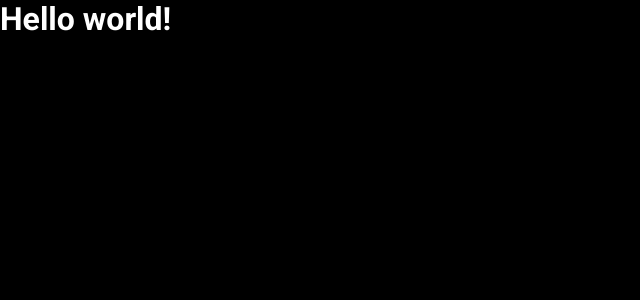
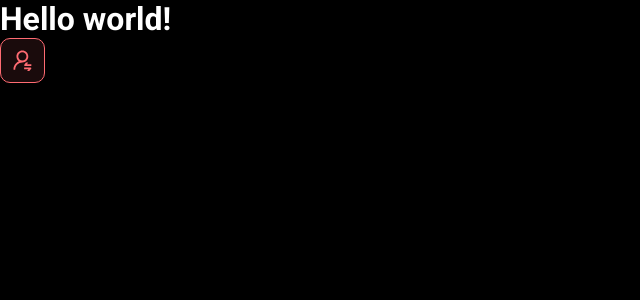
Before and after one commit to Vinicius0422/dsmeta-project-Spring-react-week-, a React (Vite) app in the folder frontend/: page / in a window 1280 px wide. Shown: the top 300 px of the page, without its empty margins (0-640 px from the left). Built offline with nearby package versions, Linux system fonts and the light colour scheme.

Commit message:
First component

```diff
--- a/frontend/src/App.tsx
+++ b/frontend/src/App.tsx
@@ -1,9 +1,13 @@
+import NotificationButton from "./components/NotificationButton"
 
 
 function App() {
-    return (
+  return (
+    <>
       <h1>Hello world!</h1>
-    )
+      <NotificationButton />
+    </>
+  )
 }
 
 export default App
--- /dev/null
+++ b/frontend/src/components/NotificationButton/index.tsx
@@ -0,0 +1,13 @@
+import icon from '../../assets/images/notification-icon.svg'
+
+import './styles.css'
+
+function NotificationButton() {
+    return (
+        <div className="dsmeta-red-btn">
+            <img src={icon} alt="Notificar"></img>
+        </div>
+    )
+}
+
+export default NotificationButton
--- /dev/null
+++ b/frontend/src/components/NotificationButton/styles.css
@@ -0,0 +1,15 @@
+.dsmeta-red-btn {
+    height: 45px;
+    width: 45px;
+    background-color: rgba(255, 107, 114, 0.1);
+    border: 1px solid #ff6b72;
+    border-radius: 10px;
+    display: flex;
+    align-items: center;
+    justify-content: center;
+    cursor: pointer;
+}
+
+.dsmeta-red-btn img {
+    width: 19px;
+}
```
Also changed, not shown: frontend/src/assets/images/notification-icon.svg (added).
